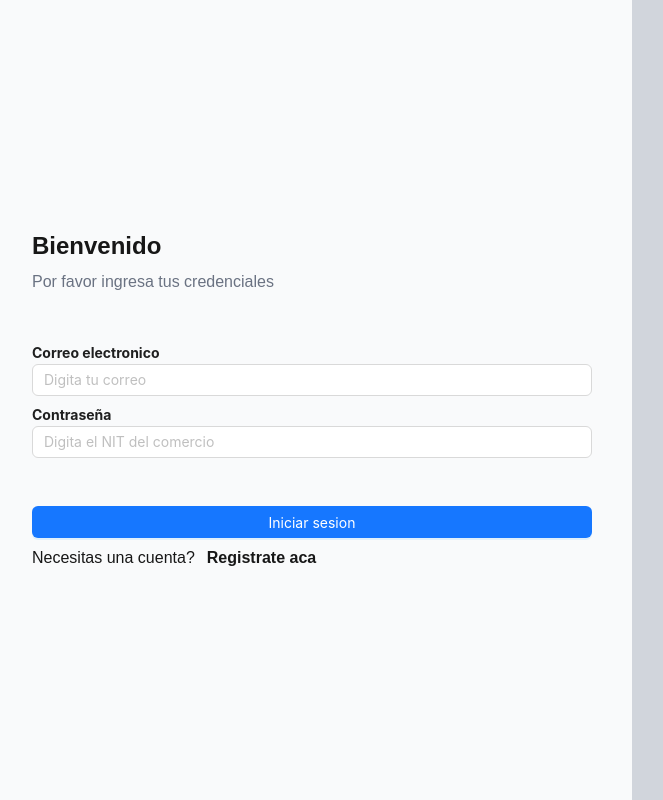
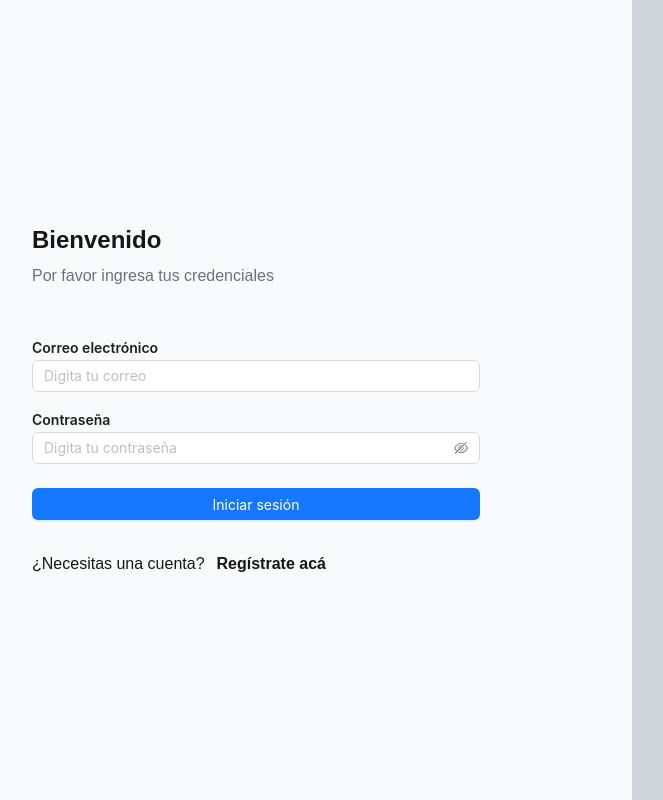
Before and after one commit to Samuel581/boxful-technical-frontend, a Next.js app: page /login in a window 1280 px wide. Shown: the whole page, without its empty margins (8-671 px from the left). Built offline with nearby package versions, Linux system fonts and the light colour scheme.

Commit message:
:sparkles: Implement API consumption in LoginForm component

```diff
--- a/src/components/auth/LoginForm.tsx
+++ b/src/components/auth/LoginForm.tsx
@@ -1,27 +1,171 @@
-import React from 'react'
-import {Input, Typography, Button} from 'antd'
+'use client';
+
+import React from 'react';
+import { Input, Typography, Button, Alert } from 'antd';
+import { useRouter, useSearchParams } from 'next/navigation';
+import { useForm, Controller } from 'react-hook-form';
+import { zodResolver } from '@hookform/resolvers/zod';
+import { type LoginFormValues, loginSchema } from '@/lib/schemas/auth';
+import { useMutation } from '@tanstack/react-query';
+import { authService } from '@/services/auth.service';
+
+const { Text } = Typography;
 
 function LoginForm() {
+  const router = useRouter();
+  const search = useSearchParams();
+  const next = search.get('next') || '/create-order';
+
+  // 1) RHF + Zod: form state & validation
+  const {
+    control,
+    handleSubmit,
+    formState: { errors },
+  } = useForm<LoginFormValues>({
+    resolver: zodResolver(loginSchema),
+    defaultValues: { email: '', password: '' },
+    mode: 'onSubmit',
+  });
+
+  // 2) Mutation: calls our Next API via authService
+  const { mutate, isPending, error, data } = useMutation({
+    mutationKey: ['login'],
+    mutationFn: async (values: LoginFormValues) => {
+      console.log('[Login] mutate() called with values:', values);
+      return authService.login({
+        email: values.email,
+        password: values.password,
+      });
+    },
+    onSuccess: (res) => {
+      console.log('[Login] mutation success payload:', res);
+      console.log('[Login] res.user:', res.user);
+      console.log('[Login] next path:', next);
+
+      // The API returns { user: User | null } on success
+      // If we reach onSuccess, the login was successful
+      if (res.ok) {
+        console.log('[Login] redirecting to:', next);
+        router.replace(next);
+      } else {
+        console.log('[Login] no user in response, not redirecting');
+      }
+     },
+    onError: (err) => {
+      // Network/throw cases
+      console.error('[Login] mutation error:', err);
+    },
+  });
+
+  // 3) Submit handler (validates first, then calls mutate)
+  const onSubmit = (values: LoginFormValues) => {
+    console.log('[Login] handleSubmit -> onSubmit with:', values);
+    mutate(values);
+  };
+
+
+  const getServerError = (): string | null => {
+    // If there's an error from the mutation (thrown error)
+    if (error) {
+      // Check if error has a message property
+      if (error && typeof error === 'object' && 'message' in error) {
+        return error.message as string;
+      }
+      return 'Error al iniciar sesión';
+    }
+
+    // If there's data but it indicates failure (response with ok: false)
+    if (data && 'ok' in data && !data.ok) {
+      return (data as any).message || 'Error al iniciar sesión';
+    }
+
+    return null;
+  };
+
+  // 4) Derive a server error message to show in UI (invalid creds, etc.)
+  const serverError = !isPending ? getServerError() : null;
+
   return (
-    <div className='flex flex-col gap-2 m-10'>
-        <p className='text-2xl font-bold'>Bienvenido</p>
-        <p className='text-gray-500'>Por favor ingresa tus credenciales</p>
-        <div className='mt-10'>
-          <Typography className='font-bold'>Correo electronico</Typography>
-          <Input placeholder='Digita tu correo' className='w-full'></Input>
-        </div>
+    <div className="flex flex-col gap-2 m-10 max-w-md">
+      <p className="text-2xl font-bold">Bienvenido</p>
+      <p className="text-gray-500">Por favor ingresa tus credenciales</p>
+
+      <form
+        onSubmit={handleSubmit(onSubmit)}
+        className="mt-10 space-y-4"
+      >
+        {/* Email */}
         <div>
-          <Typography className='font-bold'>Contraseña</Typography>
-          <Input placeholder='Digita el NIT del comercio'></Input>
+          <Text strong>Correo electrónico</Text>
+          <Controller
+            name="email"
+            control={control}
+            render={({ field }) => (
+              <Input
+                {...field}
+                placeholder="Digita tu correo"
+                className="w-full"
+                type="email"
+                autoComplete="email"
+                onChange={(e) => {
+                  // Extra log to ensure events fire
+                  console.log('[Login] email onChange:', e.target.value);
+                  field.onChange(e);
+                }}
+              />
+            )}
+          />
+          {errors.email && (
+            <p className="text-red-600 text-sm mt-1">{errors.email.message}</p>
+          )}
         </div>
 
-        <Button type='primary' className='mt-10'>Iniciar sesion</Button>
-        <div className='flex flex-row gap-3'>
-          <p>Necesitas una cuenta?</p>
-          <p className='font-bold'>Registrate aca</p>
+        {/* Password */}
+        <div>
+          <Text strong>Contraseña</Text>
+          <Controller
+            name="password"
+            control={control}
+            render={({ field }) => (
+              <Input.Password
+                {...field}
+                placeholder="Digita tu contraseña"
+                className="w-full"
+                autoComplete="current-password"
+                onChange={(e) => {
+                  console.log('[Login] password onChange:', e.target.value);
+                  field.onChange(e);
+                }}
+              />
+            )}
+          />
+          {errors.password && (
+            <p className="text-red-600 text-sm mt-1">{errors.password.message}</p>
+          )}
         </div>
+
+        {/* Backend errors */}
+        {serverError && <Alert type="error" showIcon message={serverError} />}
+
+        {/* Submit */}
+        <Button
+          htmlType="submit"
+          type="primary"
+          className="mt-2"
+          loading={isPending}
+          block
+        >
+          Iniciar sesión
+        </Button>
+
+        {/* Small footer */}
+        <div className="flex flex-row gap-3 mt-4">
+          <p>¿Necesitas una cuenta?</p>
+          <p className="font-bold">Regístrate acá</p>
+        </div>
+      </form>
     </div>
-  )
+  );
 }
 
-export default LoginForm
+export default LoginForm;
```
